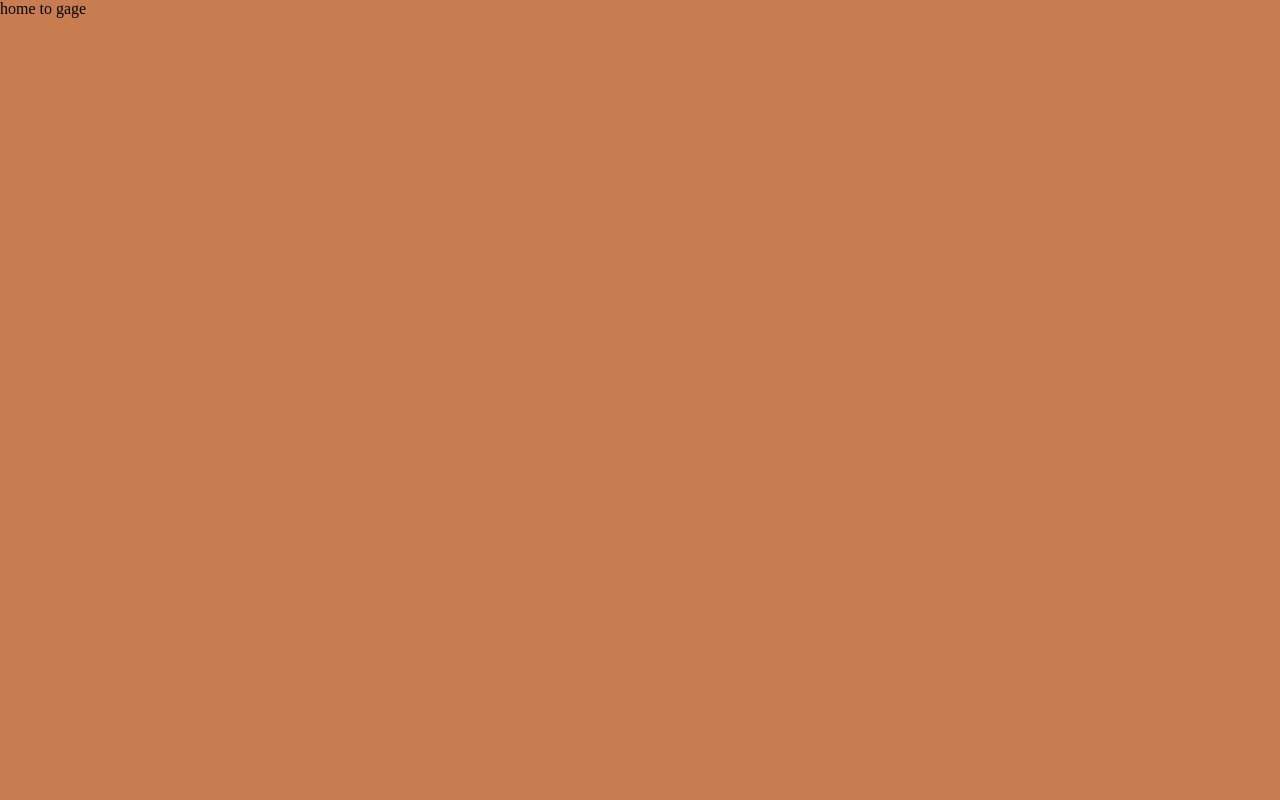
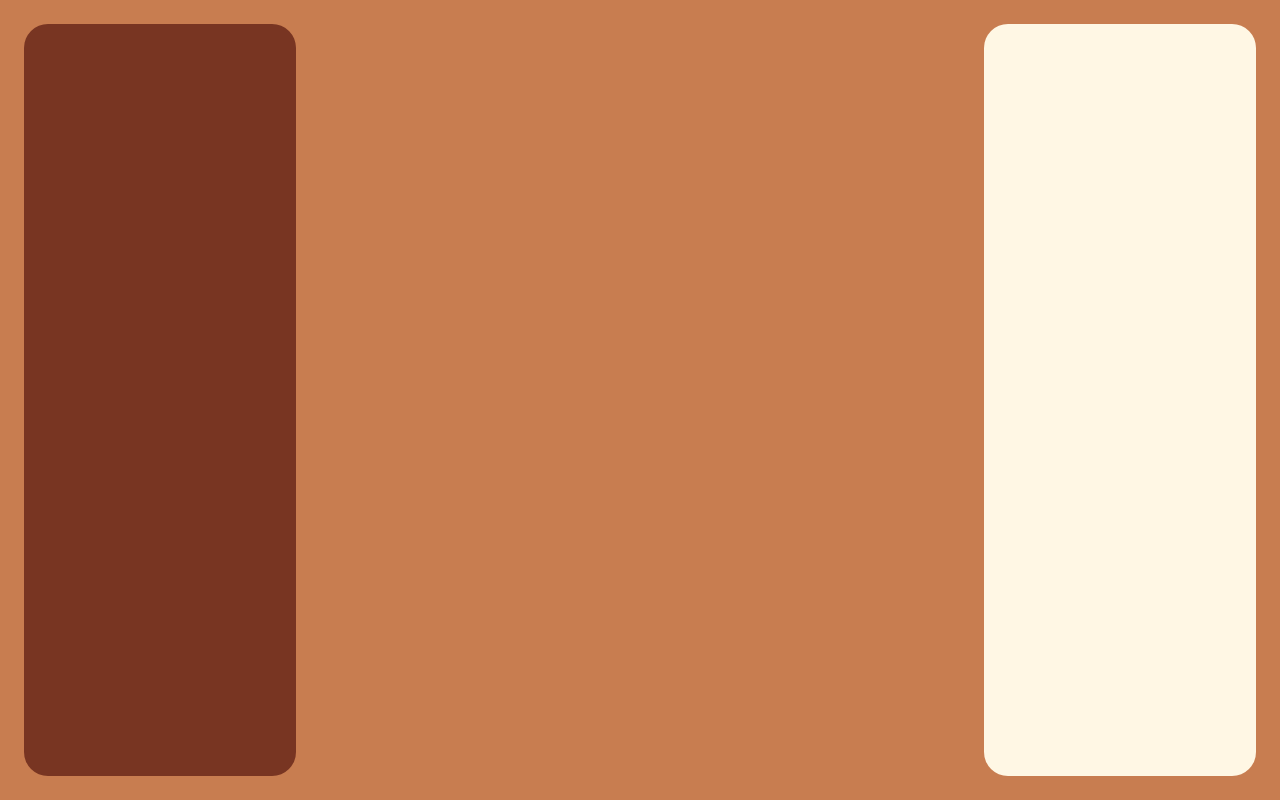
Before and after one commit to Torehpies/kowtsi2, a Vue app: page /home in a window 1280 px wide. Built offline with nearby package versions, Linux system fonts and the light colour scheme.

Commit message:
Side components
Added tailwind setup
Side components

```diff
--- a/package.json
+++ b/package.json
@@ -14,6 +14,9 @@
   },
   "devDependencies": {
     "@vitejs/plugin-vue": "^5.0.4",
+    "autoprefixer": "^10.4.19",
+    "postcss": "^8.4.38",
+    "tailwindcss": "^3.4.3",
     "vite": "^5.2.8"
   }
 }
--- /dev/null
+++ b/postcss.config.js
@@ -0,0 +1,7 @@
+export default {
+  css: ['~/assets/main.css'],
+  plugins: {
+    tailwindcss: {},
+    autoprefixer: {},
+  },
+}
--- a/src/assets/main.css
+++ b/src/assets/main.css
@@ -1,3 +1,7 @@
+@tailwind base;
+@tailwind components;
+@tailwind utilities;
+
 #app{
   width: 100vw;
   height: 100vh;
--- a/src/assets/signUp.css
+++ /dev/null
@@ -1,58 +0,0 @@
-/* dagdagaawn */
-
-* {
-  font-family: Verdana, Geneva, Tahoma, sans-serif;
-  color: white;
-  font-size: large;
-}
-
-.container {
-  display: flex;
-  justify-content: center;
-  align-items: center;
-  height: 90vh;
-  width: 100vw;
-}
-
-.contents {
-  background-color: #071630; /* Dark background for the form container */
-  padding: 30px;
-  border-radius: 10px;
-  box-shadow: 0 2px 10px rgba(0, 0, 0, 0.1);
-  width: 400px;
-}
-
-h1 {
-  height: 5vh;
-}
-
-.form {
-  display: flex;
-  flex-direction: column; /* Stack form items vertically */
-  align-items: center; /* Center items horizontally */
-}
-
-input[type="text"],
-input[type="email"],
-input[type="password"],
-button {
-  width: 100%; /* Make inputs and button full-width */
-  padding: 10px;
-  margin-bottom: 15px;
-  border: 1px solid #ccc;
-  border-radius: 5px;
-  box-sizing: border-box; /* Include padding and border in width calculation */
-  color: black;
-}
-
-button {
-  background-color: #007bff;
-  color: #fff;
-  border: none;
-  border-radius: 5px;
-  cursor: pointer;
-}
-
-button:hover {
-  background-color: #0056b3;
-}
--- a/src/components/SignUp.vue
+++ b/src/components/SignUp.vue
@@ -27,5 +27,4 @@ import Checked from "./Checked.vue";
 </template>
 
 <style scoped>
-@import "@/assets/signUp.css";
 </style>
--- /dev/null
+++ b/src/components/homepage/Feedbar.vue
@@ -0,0 +1,12 @@
+<script setup>
+
+</script>
+
+<template>
+  <div class="rounded-3xl m-6 bg-dark-brown">
+  </div>
+</template>
+
+<style scoped>
+
+</style>
--- /dev/null
+++ b/src/components/homepage/Messagebar.vue
@@ -0,0 +1,12 @@
+<script setup>
+
+</script>
+
+<template>
+  <div class="rounded-3xl m-6 col-start-4 bg-latte">
+  </div>
+</template>
+
+<style scoped>
+
+</style>
--- a/src/views/Home.vue
+++ b/src/views/Home.vue
@@ -1,9 +1,11 @@
 <template>
-  <div>
-    <p>home to gage</p>
+  <div class="grid grid-cols-4 size-full">
+    <Feedbar />
+    <Messagebar />
   </div>
 </template>
 
-<script setup></script>
-
-<style scoped></style>
+<script setup>
+  import Feedbar from '@/components/homepage/Feedbar.vue'
+  import Messagebar from '@/components/homepage/Messagebar.vue'
+</script>
--- /dev/null
+++ b/tailwind.config.js
@@ -0,0 +1,22 @@
+/** @type {import('tailwindcss').Config} */
+export default {
+  content: [
+    "*/components/**/*.{js,vue,ts}",
+    "*/layouts/**/*.vue",
+    "*/views/**/*.vue",
+    "*/pages/**/*.vue",
+    "*/plugins/**/*.{js,ts}",
+    "*/app.vue",
+    "*/error.vue",
+  ],
+  theme: {
+    extend: {
+      colors: {
+        'dark-brown': '#783522',
+        'brown': '#CE7D50',
+        'latte': '#FFF7E4',
+      },
+    },
+  },
+  plugins: [],
+}
```
Also changed, not shown: src/components/Sidebar.vue (deleted, +0 -15 lines), src/assets/sampleChar.png (added), 1 other file (tests, documents, lock files or other folders).
